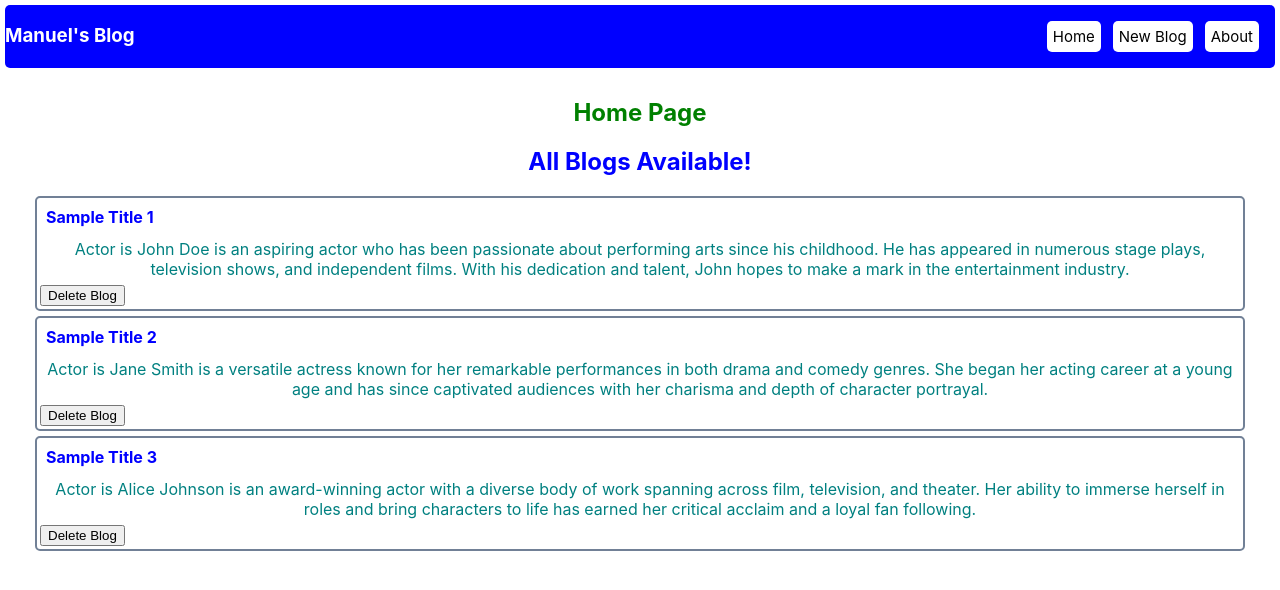
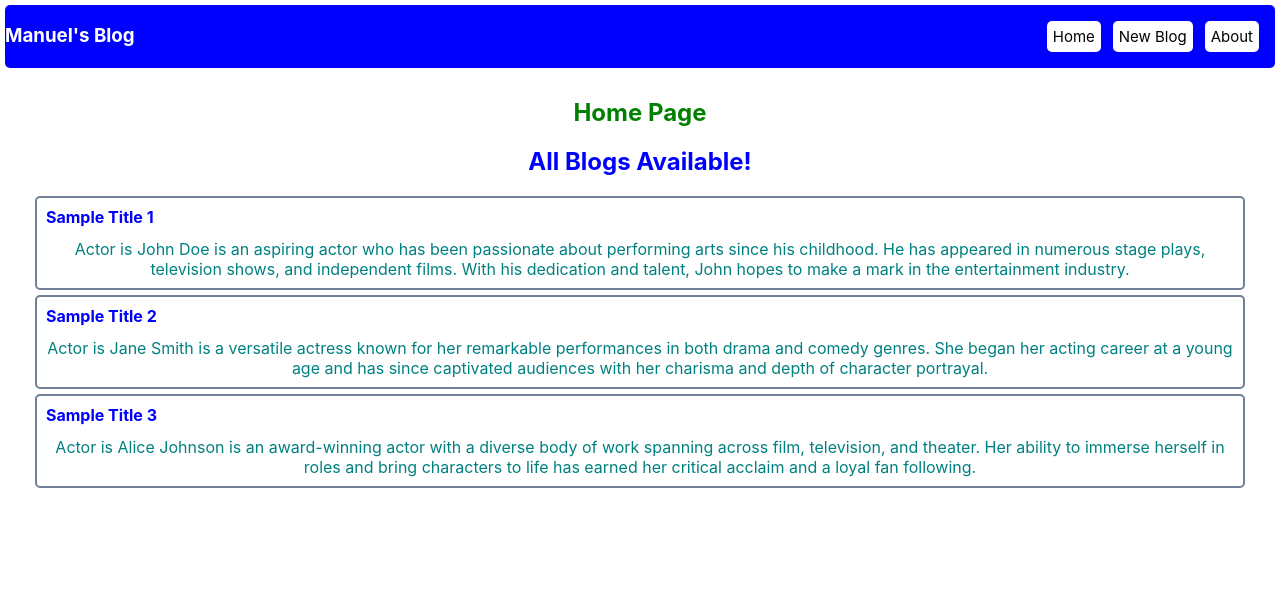
Before and after one commit to emmanuelwangila/manu-blog, a React (Create React App) app: page / in a window 1280 px wide. Shown: the top 590 px of the page. Built offline with nearby package versions, Linux system fonts and the light colour scheme; data requests are answered from the project's data file.

Commit message:
adding id key , refactor delete

```diff
--- a/data/db.json
+++ b/data/db.json
@@ -3,17 +3,23 @@
     {
       "title": "Sample Title 1",
       "actor": "John Doe is an aspiring actor who has been passionate about performing arts since his childhood. He has appeared in numerous stage plays, television shows, and independent films. With his dedication and talent, John hopes to make a mark in the entertainment industry.",
-      "date": "2024-03-21"
+      "date": "2024-03-21",
+      "id": 1,
+      "label": "Sample Title 1"
     },
     {
       "title": "Sample Title 2",
       "actor": "Jane Smith is a versatile actress known for her remarkable performances in both drama and comedy genres. She began her acting career at a young age and has since captivated audiences with her charisma and depth of character portrayal.",
-      "date": "2024-03-20"
+      "date": "2024-03-20",
+      "id": 2,
+      "label": "Sample Title 2"
     },
     {
       "title": "Sample Title 3",
       "actor": "Alice Johnson is an award-winning actor with a diverse body of work spanning across film, television, and theater. Her ability to immerse herself in roles and bring characters to life has earned her critical acclaim and a loyal fan following.",
-      "date": "2024-03-19"
+      "date": "2024-03-19",
+      "id": 3,
+      "label": "Sample Title 3"
     }
   ]
 }
--- a/src/BlogList.jsx
+++ b/src/BlogList.jsx
@@ -1,6 +1,6 @@
 import React from "react";
 
-const BlogList = ({ blogs, title, handleDelete }) => {
+const BlogList = ({ blogs, title }) => {
   //   const blogs = props.blogs;
 
   //   const title = props.title;
@@ -39,7 +39,6 @@ const BlogList = ({ blogs, title, handleDelete }) => {
           <p style={{ color: "teal", margin: "2px", padding: "4px" }}>
             Actor is {blog.actor}{" "}
           </p>
-          <button onClick={() => handleDelete(blog.id)}>Delete Blog</button>
         </div>
       ))}
     </div>
--- a/src/Home.jsx
+++ b/src/Home.jsx
@@ -21,21 +21,10 @@ const Home = () => {
     fetchData();
   }, []);
 
-  const handleDelete = (id) => {
-    const newBlogs = blogs.filter((blog) => blog.id !== id);
-    setBlogs(newBlogs);
-  };
-
   return (
     <div style={{ margin: "30px" }}>
       <h2 style={{ color: "green" }}>Home Page</h2>
-      {blogs && (
-        <BlogList
-          blogs={blogs}
-          handleDelete={handleDelete}
-          title="All Blogs Available!"
-        />
-      )}
+      {blogs && <BlogList blogs={blogs} title="All Blogs Available!" />}
       {/* <BlogList
         blogs={blogs.filter((blog) => blog.actor === "Manu")}
         title="Manu's Blogs"
```
